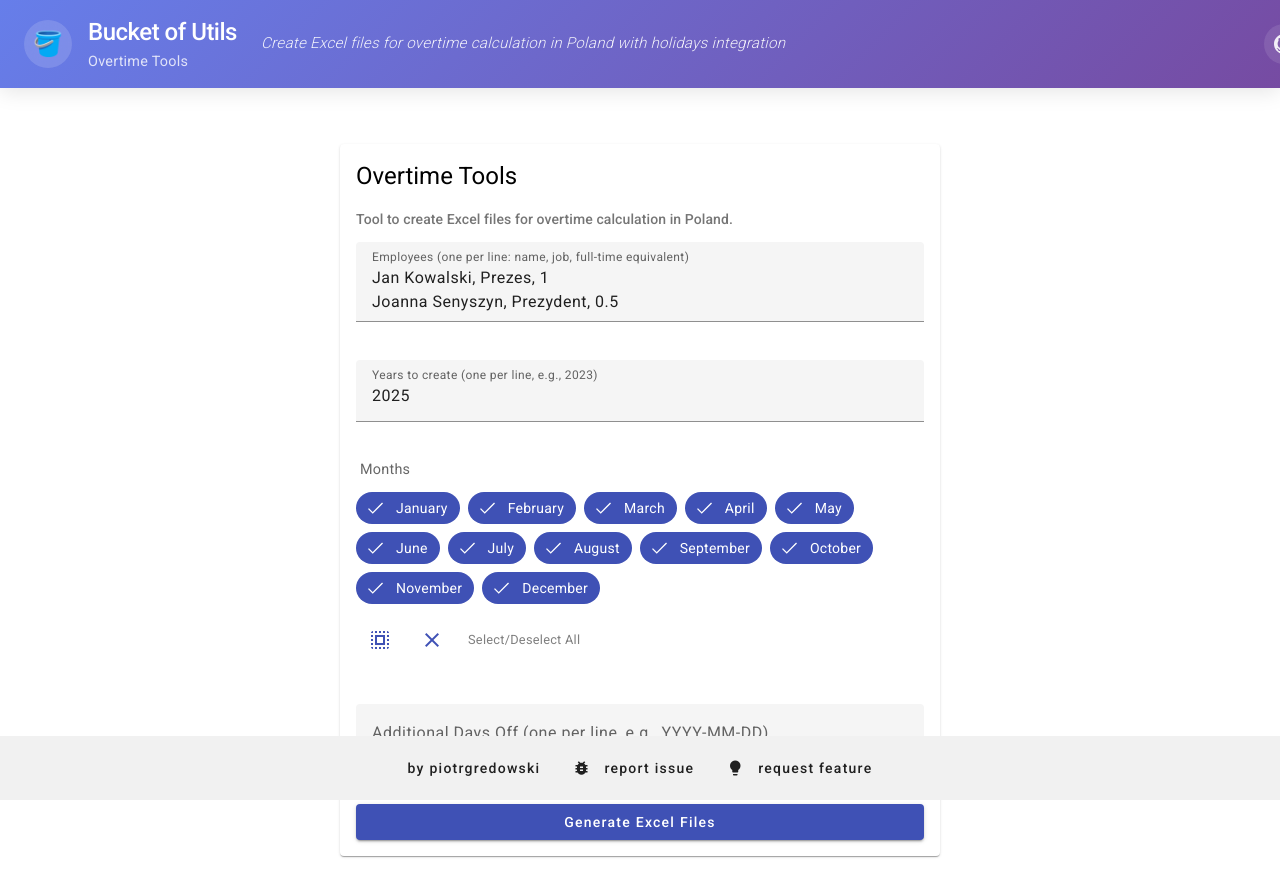
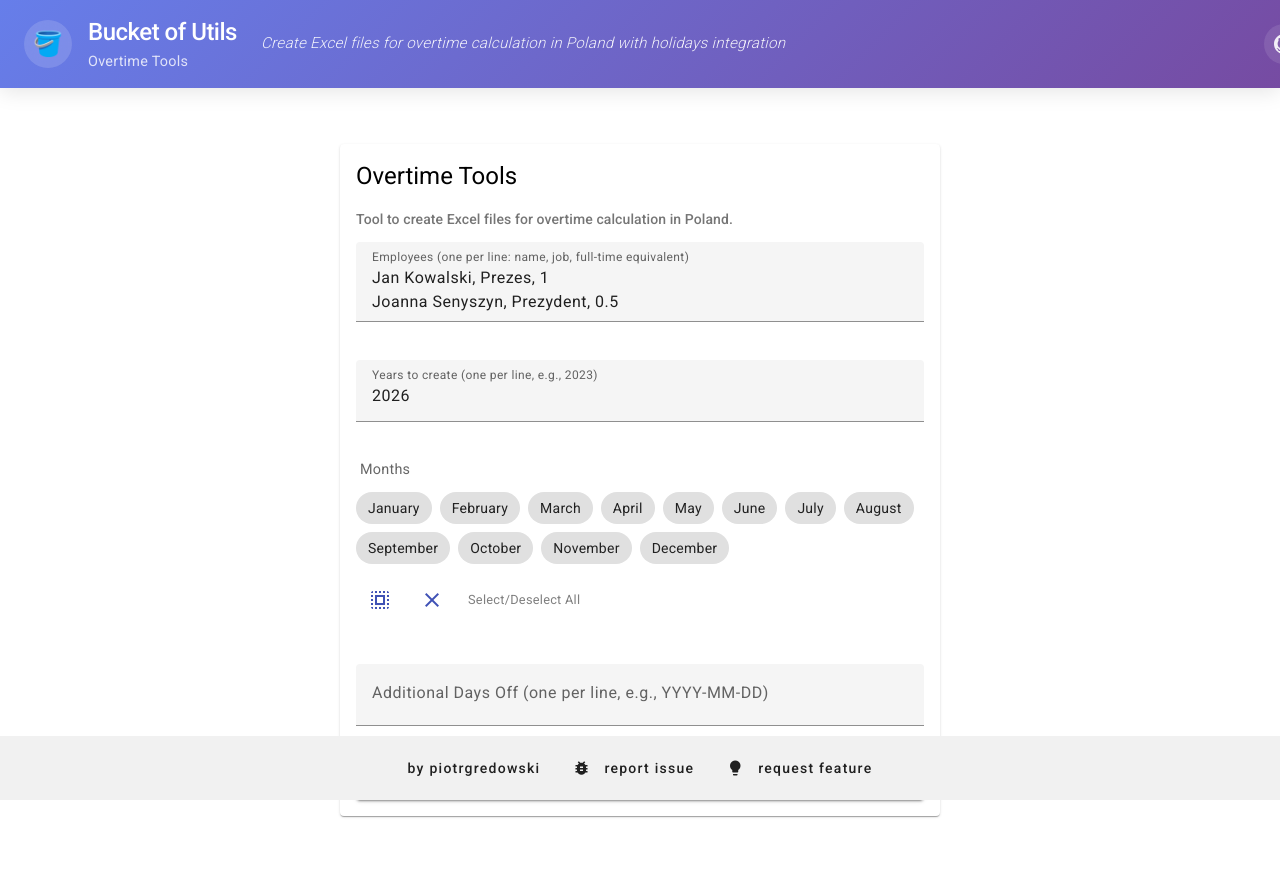
Before and after one commit to piotrgredowski/bucket-of-frontend-utils, an Angular app: page /overtime-tools in a window 1280 px wide. Shown: the top 896 px of the page. After the commit the page ends 868 px from the top, so only its background shows below. Built offline with nearby package versions, Linux system fonts and the light colour scheme; no server answers.

Commit message:
fix(overtime-tools): reset months control and update default year in form
also update overtime template

```diff
--- a/src/app/overtime-tools/overtime-tools.component.ts
+++ b/src/app/overtime-tools/overtime-tools.component.ts
@@ -275,11 +275,11 @@ export class OvertimeToolsComponent {
 
   constructor(private fb: FormBuilder, private http: HttpClient) {
     // Inject HttpClient
-    this.monthsControl = this.fb.control([...this.months]);
+    this.monthsControl = this.fb.control([]);
     this.overtimeForm = this.fb.group({
       employees: ['Jan Kowalski, Prezes, 1\nJoanna Senyszyn, Prezydent, 0.5'],
       additionalDaysOff: [''],
-      years: ['2025'],
+      years: ['2026'],
       months: this.monthsControl,
     });
   }
```
Also changed, not shown: 1 other file (tests, documents, lock files or other folders).
